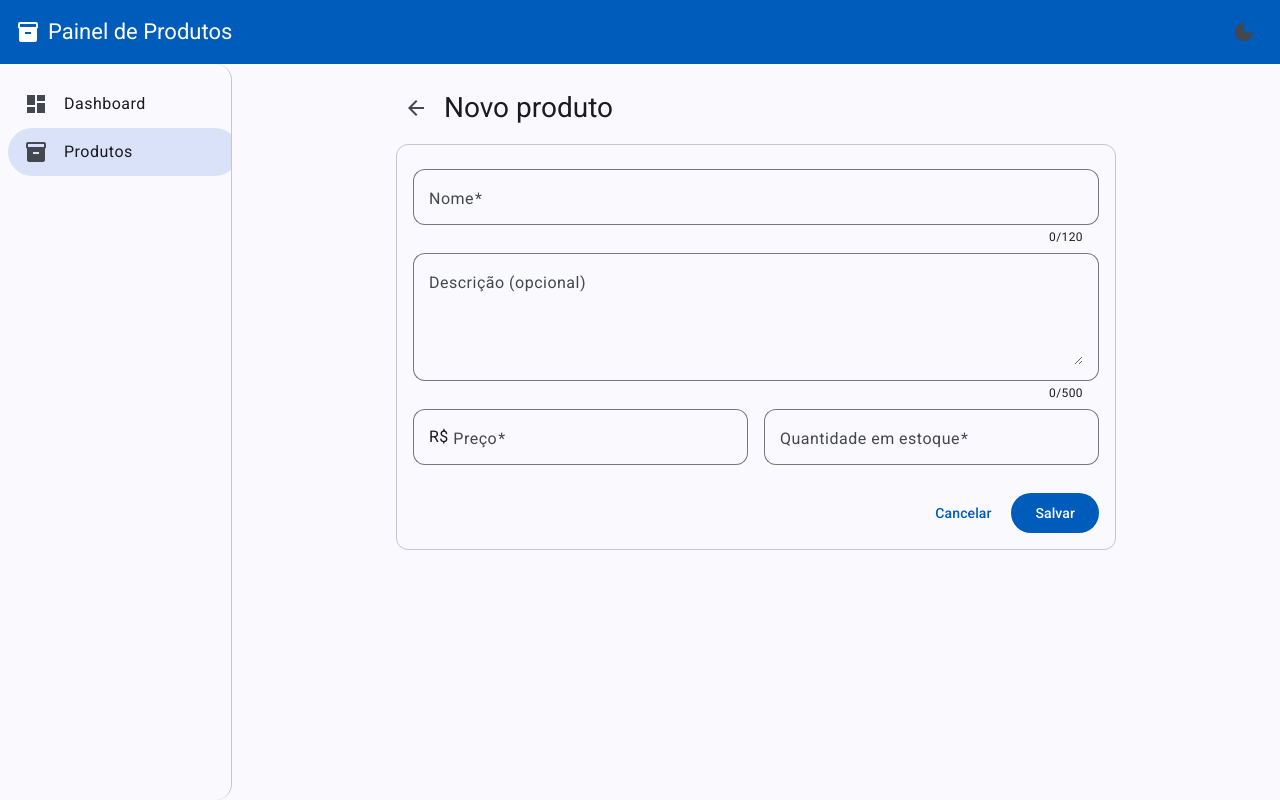
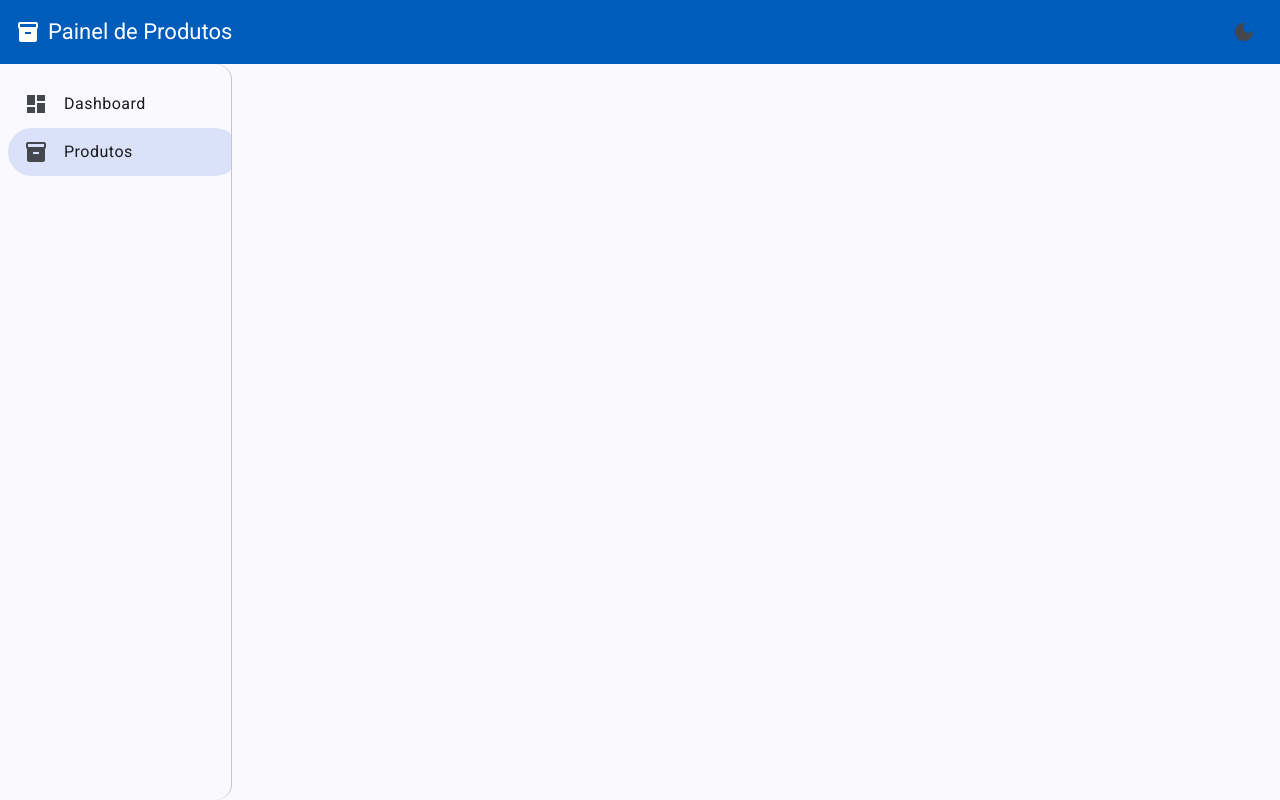
Before and after one commit to Chat809/product_module_interface, an Angular app: page /produtos/novo in a window 1280 px wide. Built offline with nearby package versions, Linux system fonts and the light colour scheme.

Commit message:
feat: cadastro e edicao em modal com controle de versao
Co-authored-by: Cursor <cursoragent@cursor.com>

```diff
--- a/src/app/produtos/produto-form/produto-form.html
+++ b/src/app/produtos/produto-form/produto-form.html
@@ -1,26 +1,22 @@
 <header class="cabecalho">
-  <a mat-icon-button routerLink="/produtos" aria-label="Voltar para a lista">
-    <mat-icon>arrow_back</mat-icon>
-  </a>
-  <h1>{{ editando() ? 'Editar produto' : 'Novo produto' }}</h1>
+  <h2 mat-dialog-title>{{ editando ? 'Editar produto' : 'Novo produto' }}</h2>
+  <button mat-icon-button type="button" aria-label="Fechar" (click)="fechar()">
+    <mat-icon>close</mat-icon>
+  </button>
 </header>
 
-@if (carregando()) {
-  <app-loading />
-} @else {
-  <mat-card appearance="outlined">
-    <mat-card-content>
-      <form [formGroup]="form" (ngSubmit)="salvar()" class="formulario" novalidate autocomplete="off">
+<form [formGroup]="form" (ngSubmit)="salvar()" novalidate autocomplete="off">
+  <mat-dialog-content class="formulario">
     <mat-form-field appearance="outline">
       <mat-label>Nome</mat-label>
-          <input matInput formControlName="nome" maxlength="120" />
+      <input matInput formControlName="nome" maxlength="120" cdkFocusInitial />
       <mat-hint align="end">{{ form.controls.nome.value.length }}/120</mat-hint>
       <mat-error>{{ mensagemDeErro('nome') }}</mat-error>
     </mat-form-field>
 
     <mat-form-field appearance="outline">
       <mat-label>Descrição (opcional)</mat-label>
-          <textarea matInput formControlName="descricao" rows="4" maxlength="500"></textarea>
+      <textarea matInput formControlName="descricao" rows="3" maxlength="500"></textarea>
       <mat-hint align="end">{{ form.controls.descricao.value.length }}/500</mat-hint>
       <mat-error>{{ mensagemDeErro('descricao') }}</mat-error>
     </mat-form-field>
@@ -29,24 +25,40 @@
       <mat-form-field appearance="outline">
         <mat-label>Preço</mat-label>
         <span matTextPrefix>R$&nbsp;</span>
-            <input matInput type="number" formControlName="preco" appSomenteNumeros decimal min="0.01" step="0.01" />
+        <input
+          matInput
+          type="number"
+          formControlName="preco"
+          appSomenteNumeros
+          decimal
+          min="0.01"
+          step="0.01"
+        />
         <mat-error>{{ mensagemDeErro('preco') }}</mat-error>
       </mat-form-field>
 
       <mat-form-field appearance="outline">
         <mat-label>Quantidade em estoque</mat-label>
-            <input matInput type="number" formControlName="quantidadeEmEstoque" appSomenteNumeros min="0" step="1" />
+        <input
+          matInput
+          type="number"
+          formControlName="quantidadeEmEstoque"
+          appSomenteNumeros
+          min="0"
+          step="1"
+        />
+        @if (editando) {
+          <mat-hint>Alterar aqui gera um ajuste no histórico</mat-hint>
+        }
         <mat-error>{{ mensagemDeErro('quantidadeEmEstoque') }}</mat-error>
       </mat-form-field>
     </div>
+  </mat-dialog-content>
 
-        <div class="acoes">
-          <a mat-button routerLink="/produtos">Cancelar</a>
+  <mat-dialog-actions align="end">
+    <button mat-button type="button" (click)="fechar()">Cancelar</button>
     <button mat-flat-button type="submit" [disabled]="salvando()">
-            {{ salvando() ? 'Salvando...' : 'Salvar' }}
+      {{ salvando() ? 'Salvando...' : editando ? 'Salvar alterações' : 'Cadastrar' }}
     </button>
-        </div>
+  </mat-dialog-actions>
 </form>
-    </mat-card-content>
-  </mat-card>
-}
--- a/src/app/produtos/produto-form/produto-form.scss
+++ b/src/app/produtos/produto-form/produto-form.scss
@@ -1,18 +1,11 @@
-:host {
-  display: block;
-  max-width: 720px;
-  margin: 0 auto;
-}
-
 .cabecalho {
   display: flex;
   align-items: center;
-  gap: 8px;
-  margin-bottom: 16px;
+  justify-content: space-between;
+  padding-right: 12px;
 
-  h1 {
-    margin: 0;
-    font: var(--mat-sys-headline-medium);
+  h2 {
+    flex: 1;
   }
 }
 
@@ -20,17 +13,11 @@
   display: flex;
   flex-direction: column;
   gap: 8px;
-  padding-top: 8px;
+  padding-top: 8px !important;
 }
 
 .linha {
   display: grid;
-  grid-template-columns: repeat(auto-fit, minmax(220px, 1fr));
+  grid-template-columns: repeat(auto-fit, minmax(200px, 1fr));
   gap: 16px;
 }
-
-.acoes {
-  display: flex;
-  justify-content: flex-end;
-  gap: 8px;
-}
--- a/src/app/produtos/produto-form/produto-form.ts
+++ b/src/app/produtos/produto-form/produto-form.ts
@@ -1,20 +1,25 @@
 import { HttpErrorResponse } from '@angular/common/http';
-import { Component, DestroyRef, OnInit, computed, inject, input, signal } from '@angular/core';
+import { Component, DestroyRef, inject, signal } from '@angular/core';
 import { takeUntilDestroyed } from '@angular/core/rxjs-interop';
 import { NonNullableFormBuilder, ReactiveFormsModule, Validators } from '@angular/forms';
 import { MatButtonModule } from '@angular/material/button';
-import { MatCardModule } from '@angular/material/card';
+import { MAT_DIALOG_DATA, MatDialog, MatDialogModule, MatDialogRef } from '@angular/material/dialog';
 import { MatFormFieldModule } from '@angular/material/form-field';
 import { MatIconModule } from '@angular/material/icon';
 import { MatInputModule } from '@angular/material/input';
-import { Router, RouterLink } from '@angular/router';
-import { finalize } from 'rxjs';
+import { filter, finalize, merge } from 'rxjs';
 import { Notificacao } from '../../core/feedback/notificacao.service';
 import { ProblemDetail } from '../../core/http/error.interceptor';
-import { Loading } from '../../shared/loading/loading';
+import { ConfirmDialog, ConfirmDialogData } from '../../shared/confirm-dialog/confirm-dialog';
 import { SomenteNumeros } from '../../shared/somente-numeros/somente-numeros';
-import { ProdutoRequest } from '../produto.model';
+import { Produto, ProdutoRequest } from '../produto.model';
 import { ProdutoService } from '../produto.service';
+import { ProdutoStore } from '../produto.store';
+
+/** Sem produto, o diálogo cadastra; com produto, edita. */
+export interface ProdutoFormData {
+  produto?: Produto;
+}
 
 type Campo = 'nome' | 'descricao' | 'preco' | 'quantidadeEmEstoque';
 
@@ -39,72 +44,77 @@ const MENSAGENS: Record<Campo, [validador: string, mensagem: string][]> = {
 };
 
 @Component({
-  selector: 'app-produto-form',
+  selector: 'app-produto-form-dialog',
   imports: [
     ReactiveFormsModule,
-    RouterLink,
     MatButtonModule,
-    MatCardModule,
+    MatDialogModule,
     MatFormFieldModule,
     MatIconModule,
     MatInputModule,
-    Loading,
     SomenteNumeros,
   ],
   templateUrl: './produto-form.html',
   styleUrl: './produto-form.scss',
 })
-export class ProdutoForm implements OnInit {
-  /** Parâmetro `:id` da rota de edição; ausente no cadastro. */
-  readonly id = input<string>();
-
+export class ProdutoFormDialog {
   private readonly produtoService = inject(ProdutoService);
-  private readonly router = inject(Router);
+  private readonly store = inject(ProdutoStore);
   private readonly notificacao = inject(Notificacao);
+  private readonly dialog = inject(MatDialog);
+  private readonly dialogRef = inject<MatDialogRef<ProdutoFormDialog, Produto>>(MatDialogRef);
   private readonly destroyRef = inject(DestroyRef);
   private readonly fb = inject(NonNullableFormBuilder);
 
-  protected readonly editando = computed(() => this.id() !== undefined);
-  protected readonly carregando = signal(false);
+  protected readonly produto = inject<ProdutoFormData>(MAT_DIALOG_DATA, { optional: true })?.produto;
+  protected readonly editando = this.produto !== undefined;
   protected readonly salvando = signal(false);
 
   protected readonly form = this.fb.group({
-    nome: ['', [Validators.required, Validators.maxLength(120), Validators.pattern(/\S/)]],
-    descricao: ['', Validators.maxLength(500)],
-    preco: this.fb.control<number | null>(null, [
+    nome: [
+      this.produto?.nome ?? '',
+      [Validators.required, Validators.maxLength(120), Validators.pattern(/\S/)],
+    ],
+    descricao: [this.produto?.descricao ?? '', Validators.maxLength(500)],
+    preco: this.fb.control<number | null>(this.produto?.preco ?? null, [
       Validators.required,
       Validators.min(0.01),
       Validators.pattern(/^\d{1,10}(\.\d{1,2})?$/),
     ]),
-    quantidadeEmEstoque: this.fb.control<number | null>(null, [
+    quantidadeEmEstoque: this.fb.control<number | null>(this.produto?.quantidadeEmEstoque ?? null, [
       Validators.required,
       Validators.min(0),
       Validators.pattern(/^\d+$/),
     ]),
   });
 
-  ngOnInit(): void {
-    const id = this.id();
-    if (id === undefined) {
+  constructor() {
+    // O fechamento por Esc ou clique fora passa pela mesma confirmação do botão X.
+    this.dialogRef.disableClose = true;
+    merge(
+      this.dialogRef.backdropClick(),
+      this.dialogRef.keydownEvents().pipe(filter((evento) => evento.key === 'Escape')),
+    )
+      .pipe(takeUntilDestroyed(this.destroyRef))
+      .subscribe(() => this.fechar());
+  }
+
+  protected fechar(): void {
+    if (!this.form.dirty || this.salvando()) {
+      this.dialogRef.close();
       return;
     }
-    this.carregando.set(true);
-    this.produtoService
-      .buscarPorId(Number(id))
-      .pipe(
-        finalize(() => this.carregando.set(false)),
-        takeUntilDestroyed(this.destroyRef),
-      )
-      .subscribe({
-        next: (produto) =>
-          this.form.setValue({
-            nome: produto.nome,
-            descricao: produto.descricao ?? '',
-            preco: produto.preco,
-            quantidadeEmEstoque: produto.quantidadeEmEstoque,
-          }),
-        error: () => this.router.navigate(['/produtos']),
-      });
+    this.dialog
+      .open<ConfirmDialog, ConfirmDialogData, boolean>(ConfirmDialog, {
+        data: {
+          titulo: 'Descartar alterações?',
+          mensagem: 'Os dados preenchidos neste formulário serão perdidos.',
+          textoConfirmar: 'Descartar',
+        },
+      })
+      .afterClosed()
+      .pipe(filter(Boolean))
+      .subscribe(() => this.dialogRef.close());
   }
 
   protected salvar(): void {
@@ -114,17 +124,15 @@ export class ProdutoForm implements OnInit {
     }
 
     const valor = this.form.getRawValue();
-    const produto: ProdutoRequest = {
+    const dados: ProdutoRequest = {
       nome: valor.nome,
       descricao: valor.descricao || null,
       preco: valor.preco as number,
       quantidadeEmEstoque: valor.quantidadeEmEstoque as number,
     };
-    const id = this.id();
-    const requisicao =
-      id === undefined
-        ? this.produtoService.criar(produto)
-        : this.produtoService.atualizar(Number(id), produto);
+    const requisicao = this.produto
+      ? this.produtoService.atualizar(this.produto.id, { ...dados, versao: this.produto.versao })
+      : this.produtoService.criar(dados);
 
     this.salvando.set(true);
     requisicao
@@ -133,13 +141,17 @@ export class ProdutoForm implements OnInit {
         takeUntilDestroyed(this.destroyRef),
       )
       .subscribe({
-        next: () => {
-          this.notificacao.sucesso(
-            id === undefined ? 'Produto cadastrado.' : 'Produto atualizado.',
-          );
-          this.router.navigate(['/produtos']);
+        next: (salvo) => {
+          if (this.produto) {
+            this.store.substituir(salvo);
+            this.notificacao.sucesso(`"${salvo.nome}" atualizado.`);
+          } else {
+            this.store.adicionar(salvo);
+            this.notificacao.sucesso(`"${salvo.nome}" cadastrado.`);
+          }
+          this.dialogRef.close(salvo);
         },
-        error: (erro: HttpErrorResponse) => this.aplicarErrosDaApi(erro),
+        error: (erro: HttpErrorResponse) => this.tratarErro(erro),
       });
   }
 
@@ -154,7 +166,13 @@ export class ProdutoForm implements OnInit {
     return MENSAGENS[campo].find(([validador]) => erros[validador])?.[1] ?? 'Valor inválido';
   }
 
-  private aplicarErrosDaApi(erro: HttpErrorResponse): void {
+  private tratarErro(erro: HttpErrorResponse): void {
+    if (this.produto && (erro.status === 409 || erro.status === 404)) {
+      // O produto mudou ou sumiu na API: sincroniza o catálogo e fecha, já que os dados do formulário estão defasados.
+      this.store.carregar(true);
+      this.dialogRef.close();
+      return;
+    }
     const problem = erro.error as ProblemDetail | null;
     problem?.erros?.forEach(({ campo, mensagem }) =>
       this.form.get(campo)?.setErrors({ api: mensagem }),
```
Also changed, not shown: src/app/produtos/produto-dialogs.service.ts (added, +31 -0 lines), 1 other file (tests, documents, lock files or other folders). Lines whose indentation alone changed are shown as unchanged.
